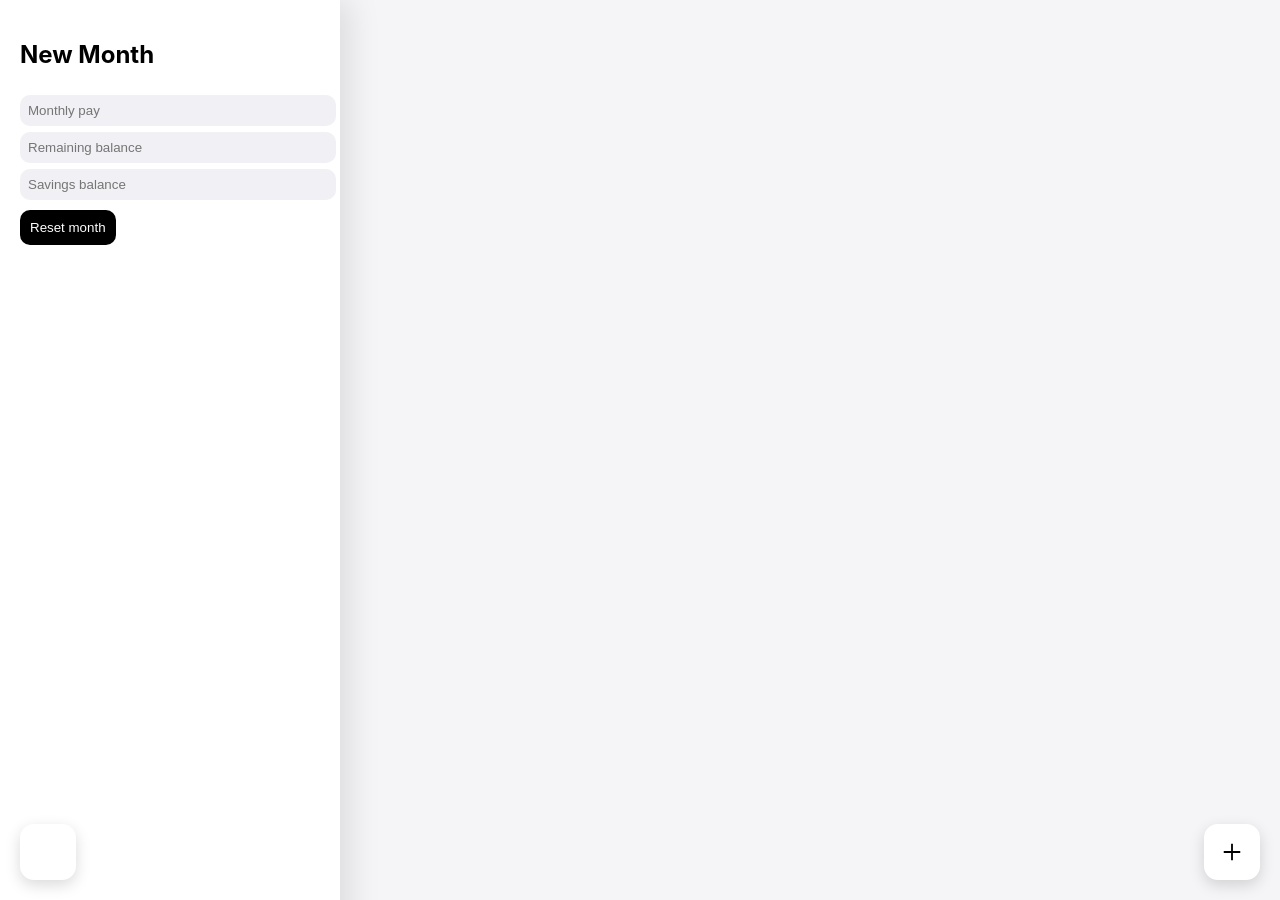
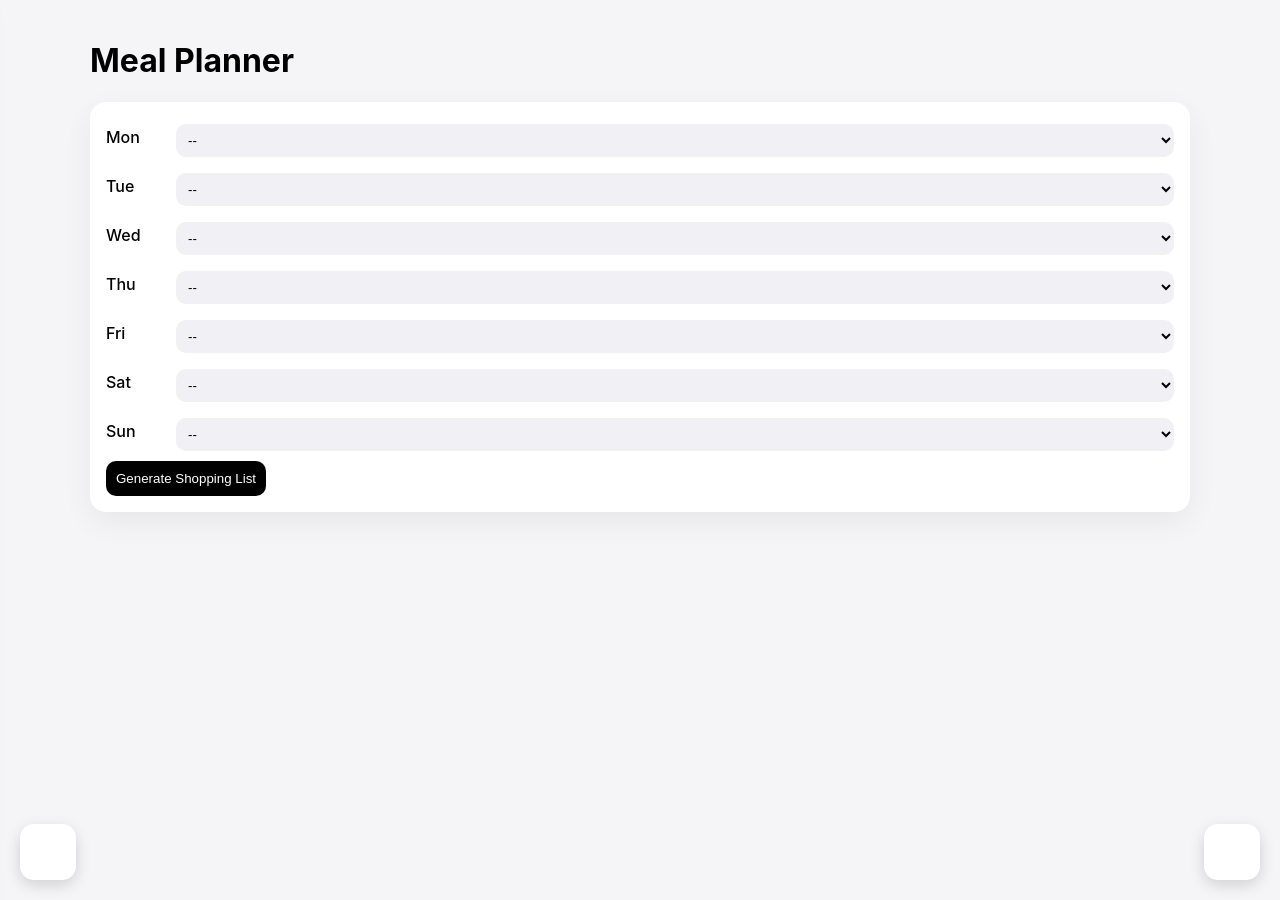
Before and after one commit to alec-messer/budget_tracker, a Flask app: template templates/index.html in a window 1280 px wide. Run offline with Flask 3, Linux system fonts and the light colour scheme; the template is opened without the code that fills it, so the values that code supplies are empty; parts of the project's set-up code (start-up, migrations or seed data) failed here and were passed over.

Commit message:
Update index.html

```diff
--- a/templates/index.html
+++ b/templates/index.html
@@ -3,75 +3,124 @@
 <head>
     <meta charset="UTF-8">
     <meta name="viewport" content="width=device-width, initial-scale=1.0">
-    <title>Budget Tracker</title>
+    <title>Meal Planner</title>
 
     <link rel="stylesheet" href="/static/style.css">
+    <link rel="apple-touch-icon" href="/static/icon.png">
 </head>
 
 <body>
 
-<!-- LEFT PANEL: ADD TRANSACTION -->
+{% if success %}
+<div class="success-banner" id="successBanner">
+    Meal added successfully
+</div>
+{% endif %}
+
+{% if deleted %}
+<div class="delete-banner" id="deleteBanner">
+    Meal deleted successfully
+</div>
+{% endif %}
+
 <div id="sidePanel" class="side-panel">
+
     <div class="panel-content">
 
-        <h2>Add Transaction</h2>
+        <h2>Add Meal</h2>
 
-        <input id="txName" placeholder="Name">
-        <input id="txAmount" type="number" step="any" placeholder="Amount">
+        <form method="POST" action="/add_meal" id="mealForm">
 
-        <select id="txType">
-            <option value="out">Expense</option>
-            <option value="in">Income</option>
-        </select>
+            <input name="name" id="mealName" placeholder="Meal name" required>
 
-        <button onclick="addTransaction()">Add transaction</button>
+            <div id="ingredients-container">
+                <div class="ingredient-row">
+                    <input name="ingredient_name[]" placeholder="Ingredient" required>
+
+                    <input name="ingredient_qty[]" placeholder="Qty" type="number" step="any" required>
+
+                    <select name="ingredient_unit[]" required>
+                        <option value="">Unit</option>
+                        <option value="grams">grams</option>
+                        <option value="items">items</option>
+                    </select>
+
+                    <select name="ingredient_type[]" required>
+                        <option value="">Type</option>
+                        <option value="meat">meat</option>
+                        <option value="dairy">dairy</option>
+                        <option value="fruit">fruit</option>
+                        <option value="veg">veg</option>
+                        <option value="other">other</option>
+                    </select>
+                </div>
+            </div>
+
+            <button type="button" onclick="addIngredient()">+ Add ingredient</button>
+            <button type="submit" id="submitMeal" disabled>Add meal</button>
+
+        </form>
+    </div>
+</div>
+
+<div id="deletePanel" class="side-panel right-panel">
+
+    <div class="panel-content">
+
+        <h2>Delete Meal</h2>
+
+        <form method="POST" action="/delete_meal">
+
+            <select name="name" required>
+                <option value="">Select meal</option>
+                {% for meal in meals.keys() %}
+                <option value="{{ meal }}">{{ meal }}</option>
+                {% endfor %}
+            </select>
+
+            <button type="submit" class="delete-btn">Delete meal</button>
+
+        </form>
 
     </div>
 </div>
 
-<!-- RIGHT PANEL: NEW MONTH -->
-<div id="monthPanel" class="side-panel right-panel">
-    <div class="panel-content">
+<button class="panel-handle" onclick="togglePanel()">+</button>
+<button class="right-handle" onclick="toggleDeletePanel()">−</button>
 
-        <h2>New Month</h2>
-
-        <input id="pay" type="number" placeholder="Monthly pay">
-        <input id="balance" type="number" placeholder="Remaining balance">
-        <input id="savings" type="number" placeholder="Savings balance">
-
-        <button onclick="startNewMonth()">Reset month</button>
-
-    </div>
-</div>
-
-<!-- TOGGLE BUTTONS -->
-<button class="panel-handle" onclick="togglePanel()">
-    +
-</button>
-
-<button class="right-handle" onclick="toggleMonthPanel()">
-    <svg width="22" height="22" viewBox="0 0 24 24" fill="none" stroke="black" stroke-width="2">
-        <path d="M3 12h18M12 3v18" />
-    </svg>
-</button>
-
-<!-- MAIN APP -->
 <div class="app">
 
-    <div class="balance">
-        £{{ '%.2f'|format(state.balance) }}
+    <h1>Meal Planner</h1>
+
+    <div class="card">
+        <div class="week-vertical">
+            {% for day in ['Mon','Tue','Wed','Thu','Fri','Sat','Sun'] %}
+            <div class="day">
+                <label>{{ day }}</label>
+
+                <select class="meal-select">
+                    <option value="">--</option>
+                    {% for meal in meals.keys() %}
+                    <option value="{{ meal }}">{{ meal }}</option>
+                    {% endfor %}
+                </select>
+            </div>
+            {% endfor %}
+        </div>
+
+        <button onclick="generateList()">Generate Shopping List</button>
     </div>
 
-    <div id="transactions">
-        {% for t in transactions %}
-        <div class="tx {{ t.type }}">
-            <span>{{ t.name }}</span>
-            <span>£{{ '%.2f'|format(t.amount) }}</span>
-        </div>
-        {% endfor %}
+    <div class="card hidden" id="output-card">
+        <pre id="output"></pre>
+        <button class="share-button" onclick="shareList()">Share</button>
     </div>
 
 </div>
+
+<script>
+    const MEALS = {{ meals | tojson }};
+</script>
 
 <script src="/static/script.js"></script>
 
```
